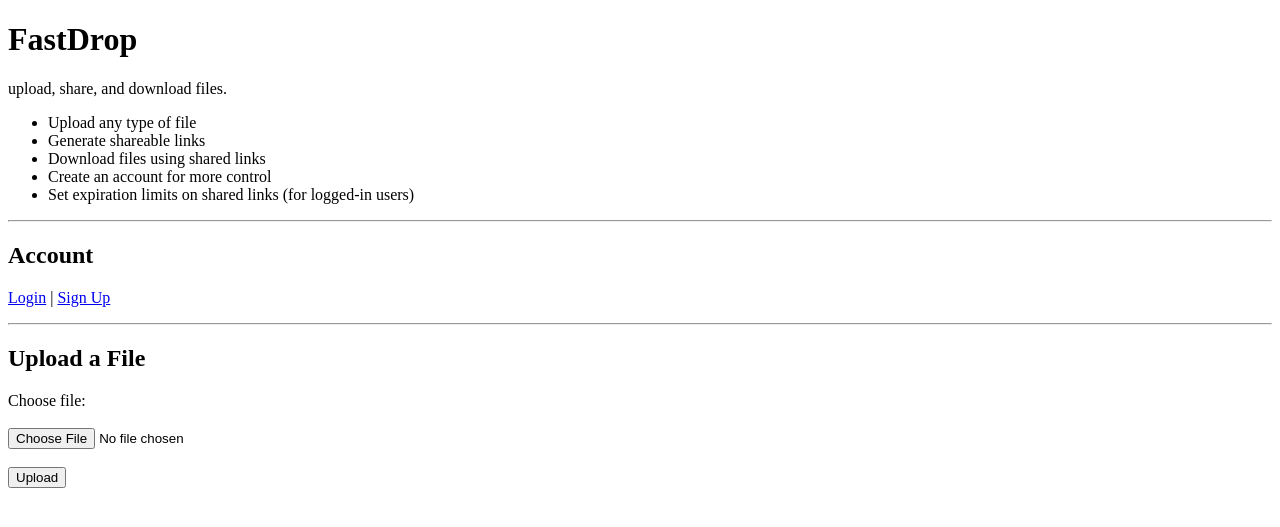
After one commit to El-basel/fastdrop, a FastAPI app: template fastdrop/templates/index.html in a window 1280 px wide. The commit adds this page. Shown: the top 527 px of the page. Run offline with FastAPI, Linux system fonts and the light colour scheme; the template is opened without the code that fills it, so the values that code supplies are empty; parts of the project's set-up code (start-up, migrations or seed data) failed here and were passed over.

Commit message:
added upload, download, delete views

```diff
--- a/fastdrop/main.py
+++ b/fastdrop/main.py
@@ -17,7 +17,3 @@ app = FastAPI(lifespan=lifespan)
 app.add_middleware(SessionMiddleware, secret_key=SECRET_KEY)
 app.include_router(api.router, prefix="/api")
 app.include_router(pages.router)
-
-@app.get("/")
-async def hello_world():
-    return {"response": "Hello world"}
--- a/fastdrop/templates/dashboard.html
+++ b/fastdrop/templates/dashboard.html
@@ -1,4 +1,6 @@
 {% extends 'base.html' %}
+
+{% block title %}Dashboard{% endblock %}
 
 {% block content %}
 {% if error %}
--- /dev/null
+++ b/fastdrop/templates/index.html
@@ -0,0 +1,44 @@
+{% extends 'base.html' %}
+
+
+{% block content %}
+<h1>FastDrop</h1>
+
+<p>
+    upload, share, and download files.
+</p>
+
+<ul>
+    <li>Upload any type of file</li>
+    <li>Generate shareable links</li>
+    <li>Download files using shared links</li>
+    <li>Create an account for more control</li>
+    <li>Set expiration limits on shared links (for logged-in users)</li>
+</ul>
+
+<hr>
+
+<h2>Account</h2>
+<p>
+    <a href="{{ url_for('web_login_get') }}">Login</a> |
+    <a href="{{ url_for('web_register_get') }}">Sign Up</a>
+</p>
+
+<hr>
+
+<h2>Upload a File</h2>
+<form action="{{ url_for('web_file_post') }}" method="POST" enctype="multipart/form-data">
+    <label for="uploaded_file">Choose file:</label><br><br>
+    <input type="file" name="uploaded_file" id="file" required><br><br>
+
+    <!-- Optional expiration (only used if logged in, backend can handle) -->
+    {% if user %}
+    <label for="expiration">Link expiration:</label><br><br>
+    <input type="number" name="expiration" id="expiration" min="1"><br><br>
+    {% endif %}
+    <button type="submit">Upload</button>
+    {% if file %}
+    <p>{{file}}</p>
+    {% endif %}
+</form>
+{% endblock %}
```
Also changed, not shown: fastdrop/routers/pages.py (+39 -3 lines).
